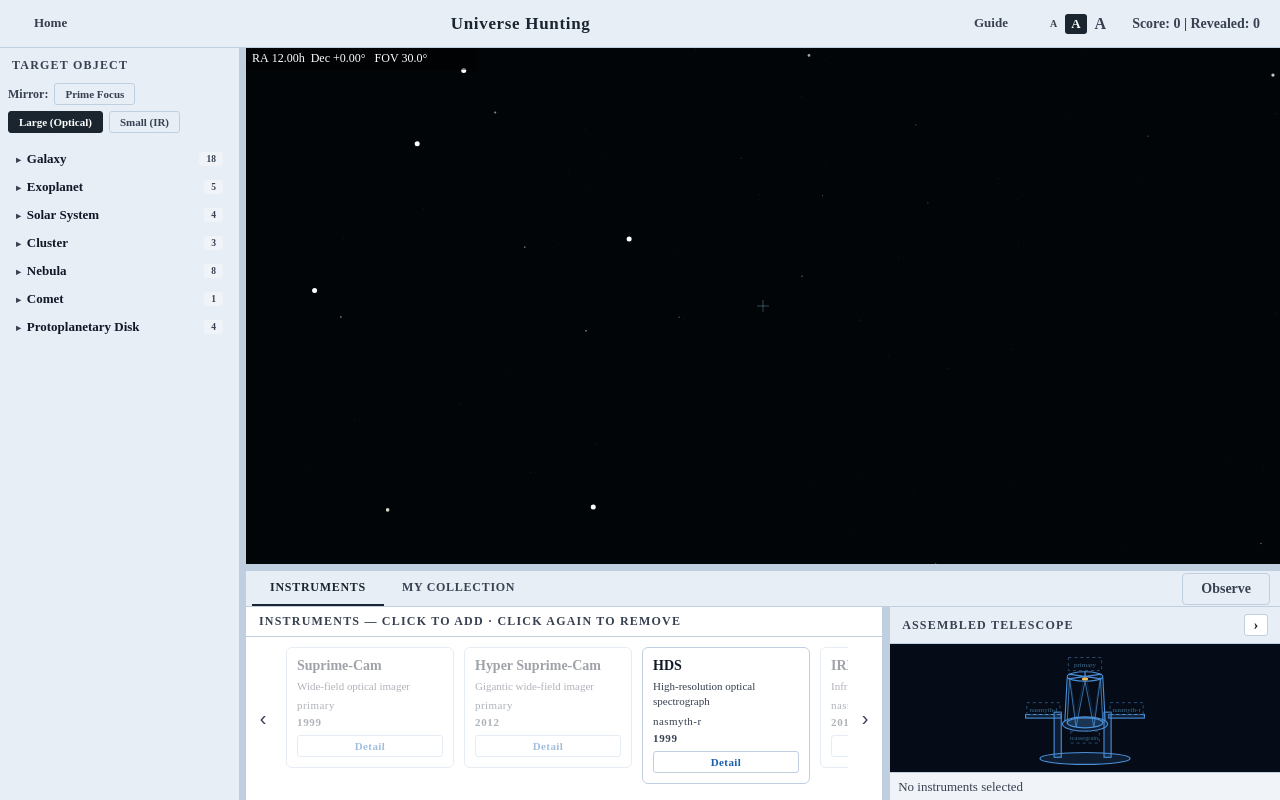
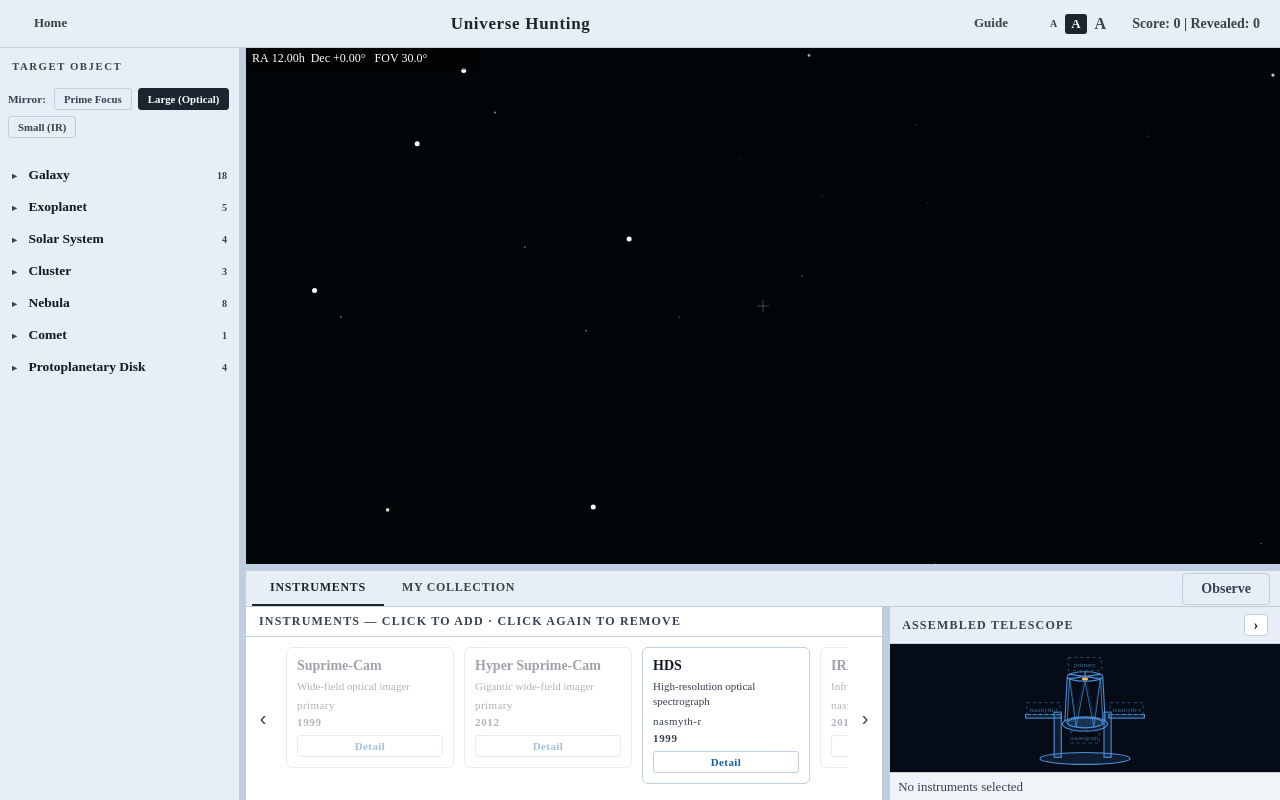
Before and after one commit to mtorikoe/subaru-observatory, a plain HTML site: page games/telescope-pro/index.html in a window 1280 px wide. Drawn offline with Linux system fonts and the light colour scheme.

Commit message:
design: spacing adjustment in Universe Hunting UI

```diff
--- a/games/telescope-pro/css/uh.css
+++ b/games/telescope-pro/css/uh.css
@@ -443,36 +443,45 @@ html, body {
 .instr-card-year  { font-size: 0.733em; color: var(--muted); letter-spacing: .06em; font-weight: 600; }
 
 /* ── Target panel (left column) ───────────────────────────── */
-.tp-title { font-size: 0.8em; font-weight: 700; text-transform: uppercase; letter-spacing: .1em; color: var(--muted); margin-bottom: 10px; padding: 0 4px; }
-.tp-mirror-row   { display: flex; align-items: center; gap: 6px; margin-bottom: 12px; flex-wrap: wrap; }
-.tp-mirror-label { font-size: 0.8em; color: var(--muted); font-weight: 600; }
+/* Left target list — grouped by spacing + type, not boxes, fills or badges.
+   Hierarchy: section label < category headings > target rows; state is shown
+   by colour/weight, counts are right-aligned tabular numbers. */
+.tp-title { font-size: 0.72em; font-weight: 700; text-transform: uppercase; letter-spacing: .14em; color: var(--muted); margin: 2px 4px 16px; }
+
+.tp-mirror-row   { display: flex; align-items: center; gap: 6px; margin-bottom: 22px; flex-wrap: wrap; }
+.tp-mirror-label { font-size: 0.75em; color: var(--muted); font-weight: 600; margin-right: 2px; }
 .tp-mirror-btn {
-  font-size: 0.733em; font-weight: 600; padding: 4px 10px; background: transparent;
+  font-size: 0.72em; font-weight: 600; padding: 4px 9px; background: transparent;
   border: 1px solid var(--border); color: var(--muted); border-radius: 3px;
-  cursor: pointer; font-family: inherit; transition: all .15s;
+  cursor: pointer; font-family: inherit; transition: color .15s, border-color .15s, background .15s;
 }
 .tp-mirror-btn.active             { background: var(--accent); color: #fff; border-color: var(--accent); }
 .tp-mirror-btn:hover:not(.active) { border-color: var(--accent); color: var(--accent); }
 
+/* Category heading: the group label. Open/hover = colour + weight, no fill. */
 .tp-category {
-  display: flex; align-items: center; gap: 6px; padding: 6px 8px;
-  font-size: 0.867em; font-weight: 600; cursor: pointer; border-radius: 4px; color: var(--text);
-  transition: background .12s; user-select: none;
+  display: flex; align-items: baseline; gap: 8px; padding: 7px 4px;
+  font-size: 0.9em; font-weight: 600; cursor: pointer; color: var(--text);
+  user-select: none; transition: color .12s;
 }
-.tp-category:hover { background: var(--deep); }
-.tp-category.open  { background: var(--panelb); color: var(--accent); }
-.tp-cat-arrow      { font-size: 0.733em; color: var(--muted); }
-.tp-cat-count      { margin-left: auto; font-size: 0.733em; color: var(--muted); background: var(--deep); padding: 2px 7px; border-radius: 4px; }
-.tp-targets        { padding-left: 16px; }
+.tp-category + .tp-category { margin-top: 2px; }
+.tp-category:hover { color: var(--accent); }
+.tp-category.open  { color: var(--accent); }
+.tp-cat-arrow      { font-size: 0.7em; color: var(--muted); width: 0.9em; flex-shrink: 0; }
+.tp-category.open .tp-cat-arrow { color: var(--accent); }
+.tp-cat-count      { margin-left: auto; font-size: 0.75em; color: var(--muted); font-variant-numeric: tabular-nums; }
+
+/* Targets: indented under their category (spacing = grouping). */
+.tp-targets        { padding: 2px 0 12px 18px; }
 .tp-target {
-  display: flex; align-items: center; padding: 5px 8px; font-size: 0.867em;
-  cursor: pointer; border-radius: 4px; color: var(--muted); transition: all .12s; gap: 5px;
+  display: flex; align-items: center; padding: 5px 4px; font-size: 0.85em;
+  cursor: pointer; color: var(--muted); transition: color .12s; gap: 6px;
 }
-.tp-target:hover    { background: var(--deep); color: var(--text); }
-.tp-target.selected { background: var(--panelb); color: var(--accent); font-weight: 600; }
+.tp-target:hover    { color: var(--text); }
+.tp-target.selected { color: var(--accent); font-weight: 700; }
 .tp-target.revealed { color: var(--success); }
 .tp-target-name     { flex: 1; }
-.tp-target-badge    { font-size: 0.733em; color: var(--success); font-weight: 700; }
+.tp-target-badge    { font-size: 0.75em; color: var(--success); font-weight: 700; }
 
 /* ── Tooltip ──────────────────────────────────────────────── */
 #uh-tooltip {
```
